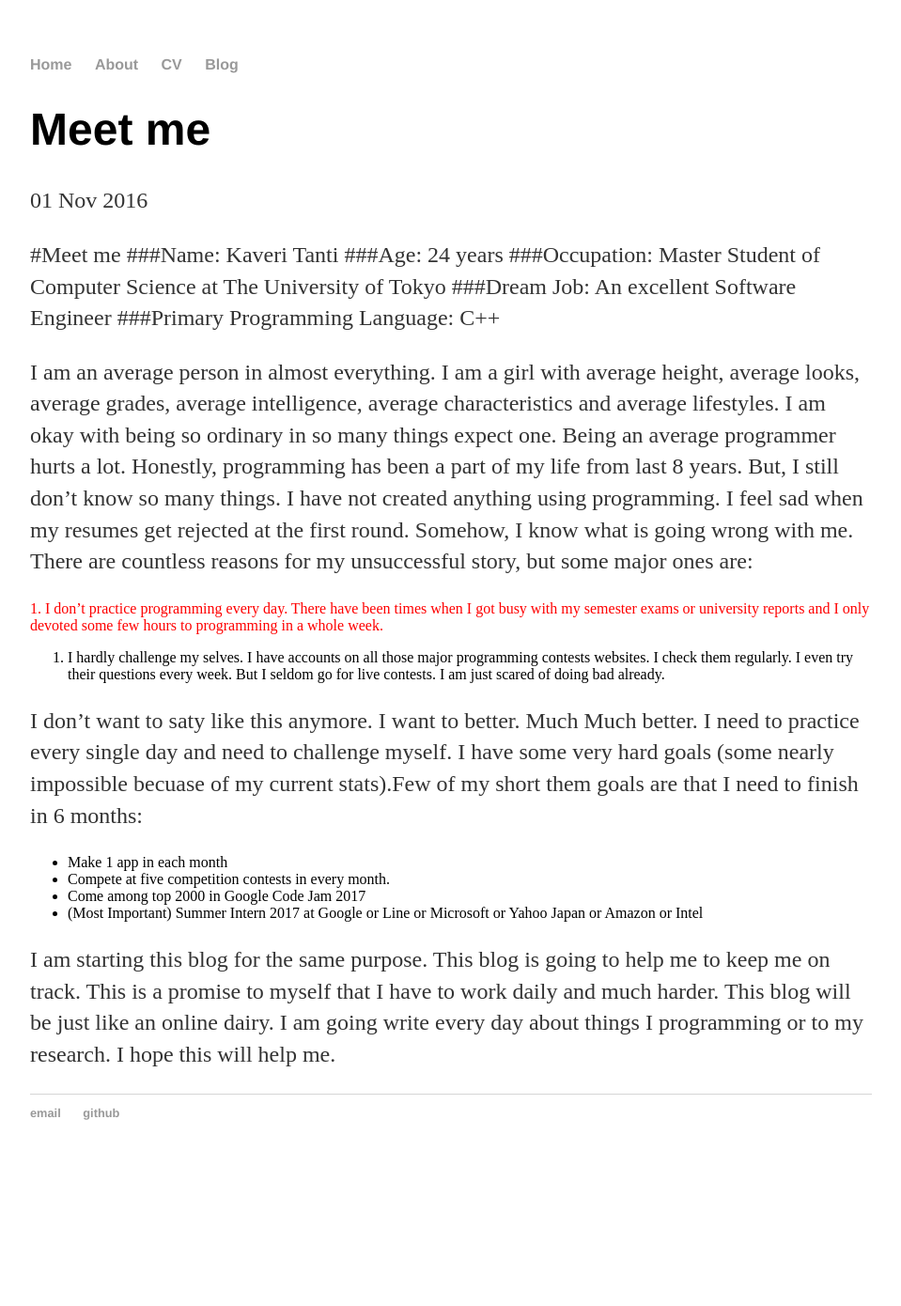
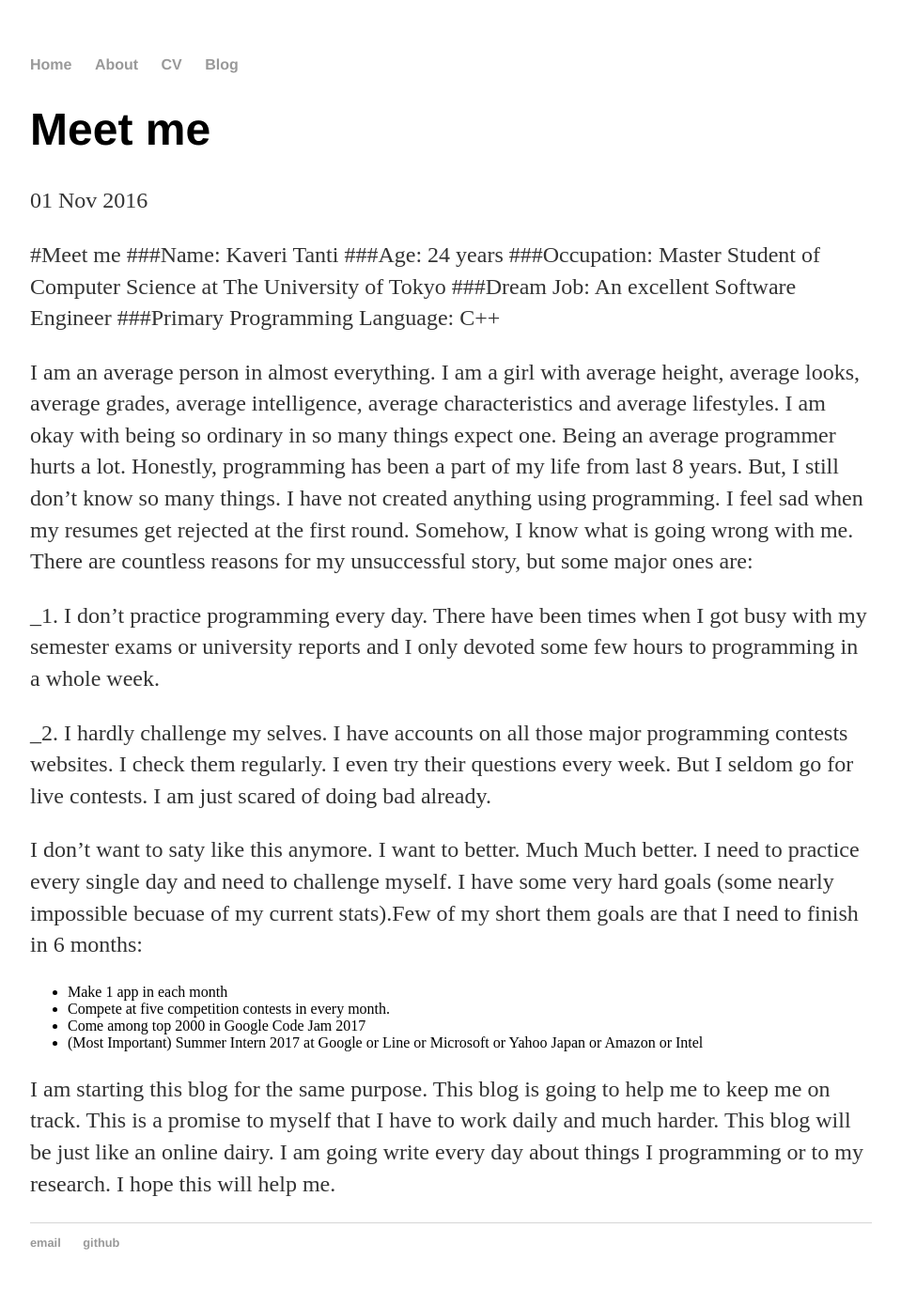
Before and after one commit to scitamehtam/scitamehtam.github.io, a Jekyll site: the page built from _posts/2016-11-01-Meet-me.md, in a window 1280 px wide. Shown: the whole page at 94% size, without its empty margins (160-1119 px from the left). Built offline with Jekyll 4.4.1, drawn with Linux system fonts in a browser that asks for light colours; before the commit the page ends 1252 px from its top, so only the background shows below that.

Commit message:
Update 2016-11-01-Meet-me.md

```diff
--- a/_posts/2016-11-01-Meet-me.md
+++ b/_posts/2016-11-01-Meet-me.md
@@ -13,9 +13,9 @@ date: 2016-11-01
 I am an average person in almost everything. I am  a girl with average height, average looks, average grades, average intelligence, average characteristics and average lifestyles. I am okay with being so ordinary in so many things expect one. Being an average programmer hurts a lot. Honestly, programming has been a part of my life from last 8 years. But, I still don't know so many things. I have not created anything using programming. I feel sad when my resumes get rejected at the first round.
 Somehow, I know what is going wrong with me. There are countless reasons for my unsuccessful story, but some major ones are:
 
-<font color="red">1. I don’t practice programming every day. There have been times when I got busy with my semester exams or university reports    and I only devoted some few hours to programming in a whole week.</font>
+_1. I don’t practice programming every day. There have been times when I got busy with my semester exams or university reports    and I only devoted some few hours to programming in a whole week.
 
-2. I hardly challenge my selves. I have accounts  on all those major programming contests websites. I check them regularly. I even try their questions every week. But I seldom go for live contests. I am just scared of doing bad already.
+_2. I hardly challenge my selves. I have accounts  on all those major programming contests websites. I check them regularly. I    even try their questions every week. But I seldom go for live contests. I am just scared of doing bad already.
 
 I don't want to saty like this anymore. I want to better. Much Much better. I need to practice every single day and need to challenge myself. I have some very hard goals (some nearly impossible becuase of my current stats).Few of my short them goals are that I need to finish in 6 months:
   - Make 1 app in each month
```
